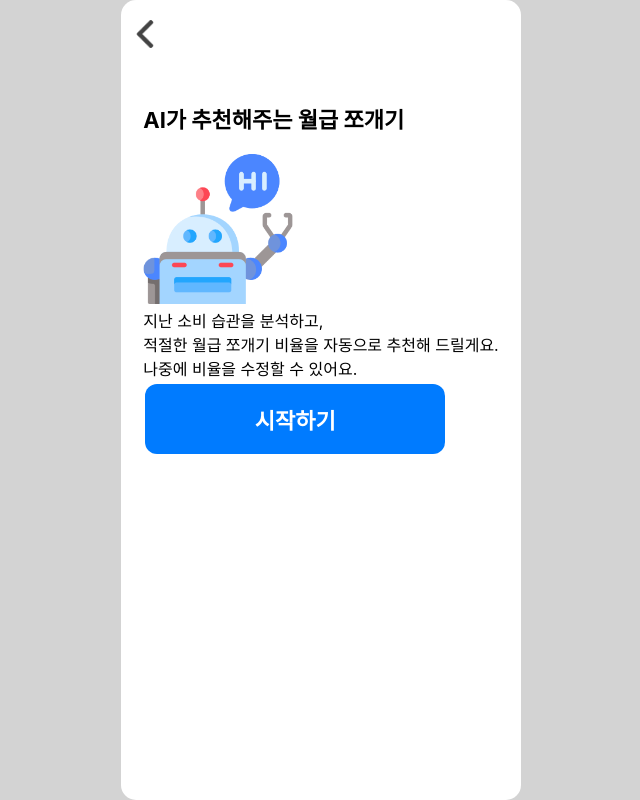
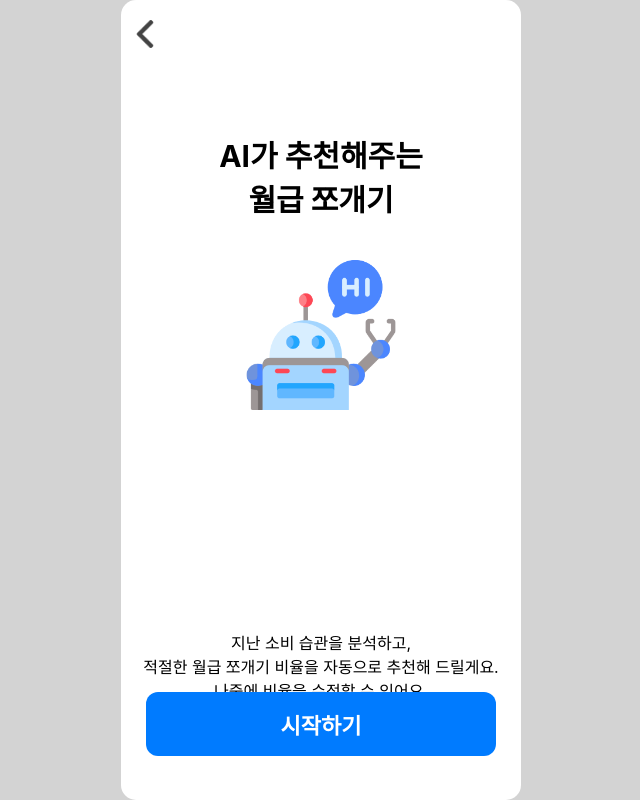
Before and after one commit to inthhh/bufl_fe, a React (Create React App) app: page /money-split/ai in a window 1280 px wide. Shown: the whole page, without its empty margins (319-959 px from the left). Built offline with nearby package versions, Linux system fonts and the light colour scheme.

Commit message:
style: ai home 스타일 수정

```diff
--- a/src/MoneySplit/ai_Pages/ai_home.tsx
+++ b/src/MoneySplit/ai_Pages/ai_home.tsx
@@ -14,12 +14,18 @@ const AI_home: React.FC = () => {
       <MoveBack pageBefore="/money-split" />
       <div className="center_wrap">
         <div>
-          <div className="black_title">AI가 추천해주는 월급 쪼개기</div>
-          <div>
+          <div className="black_title_big">
+            <p className="center_text" style={{ margin: "50px 0 40px 0" }}>
+              AI가 추천해주는
+              <br />
+              월급 쪼개기
+            </p>
+          </div>
+          <div className="center_wrap">
             <img src={RobotImg} alt="" width={"150px"} />
           </div>
-          <div>
-            <p>
+          <div className="center_wrap" style={{ marginTop: "220px" }}>
+            <p className="center_text">
               지난 소비 습관을 분석하고,
               <br />
               적절한 월급 쪼개기 비율을 자동으로 추천해 드릴게요.
@@ -27,9 +33,13 @@ const AI_home: React.FC = () => {
               나중에 비율을 수정할 수 있어요.
             </p>
           </div>
-          <button className="blue_btn" type="button" onClick={() => clickToNext()}>
-            시작하기
-          </button>
+          <div className="center_wrap">
+            <div className="center_wrap btn">
+              <button className="blue_big_btn" type="button" onClick={() => clickToNext()}>
+                시작하기
+              </button>
+            </div>
+          </div>
         </div>
       </div>
     </div>
```
